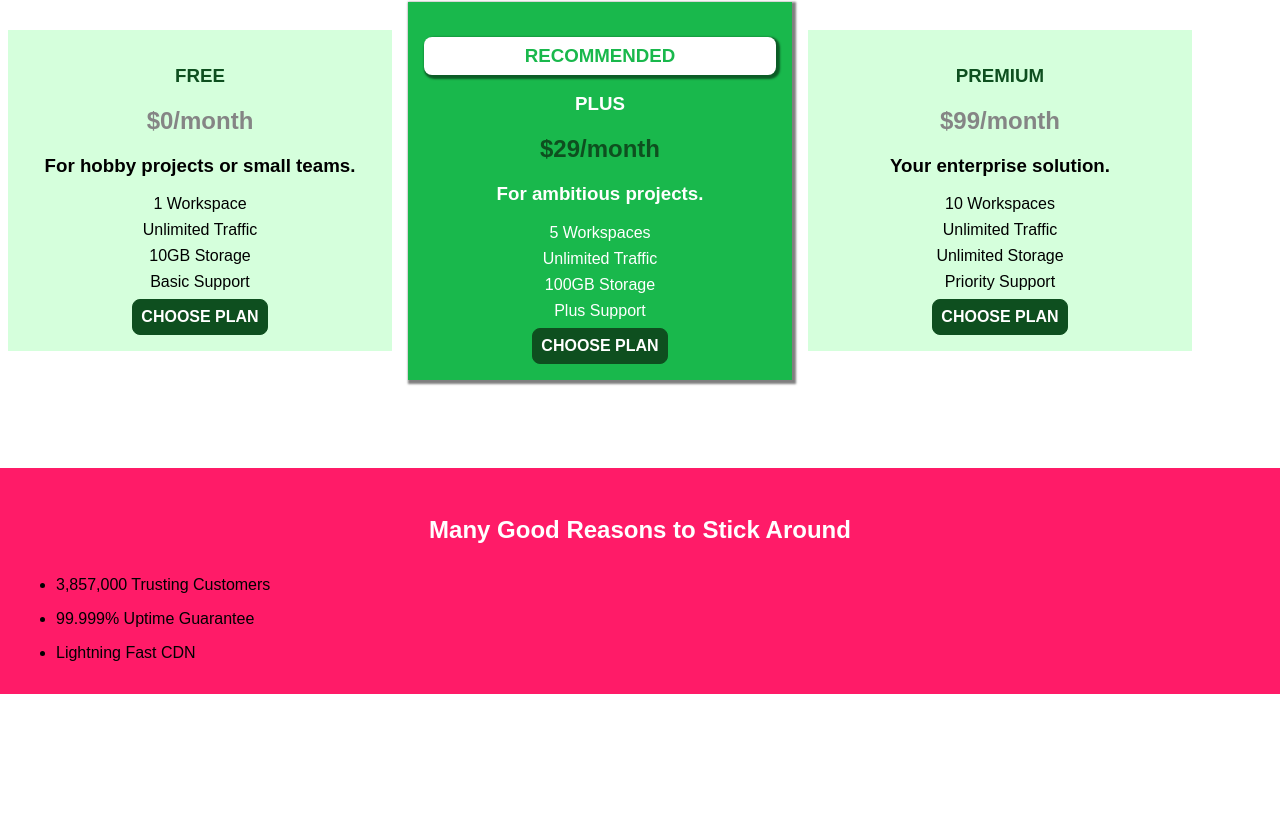
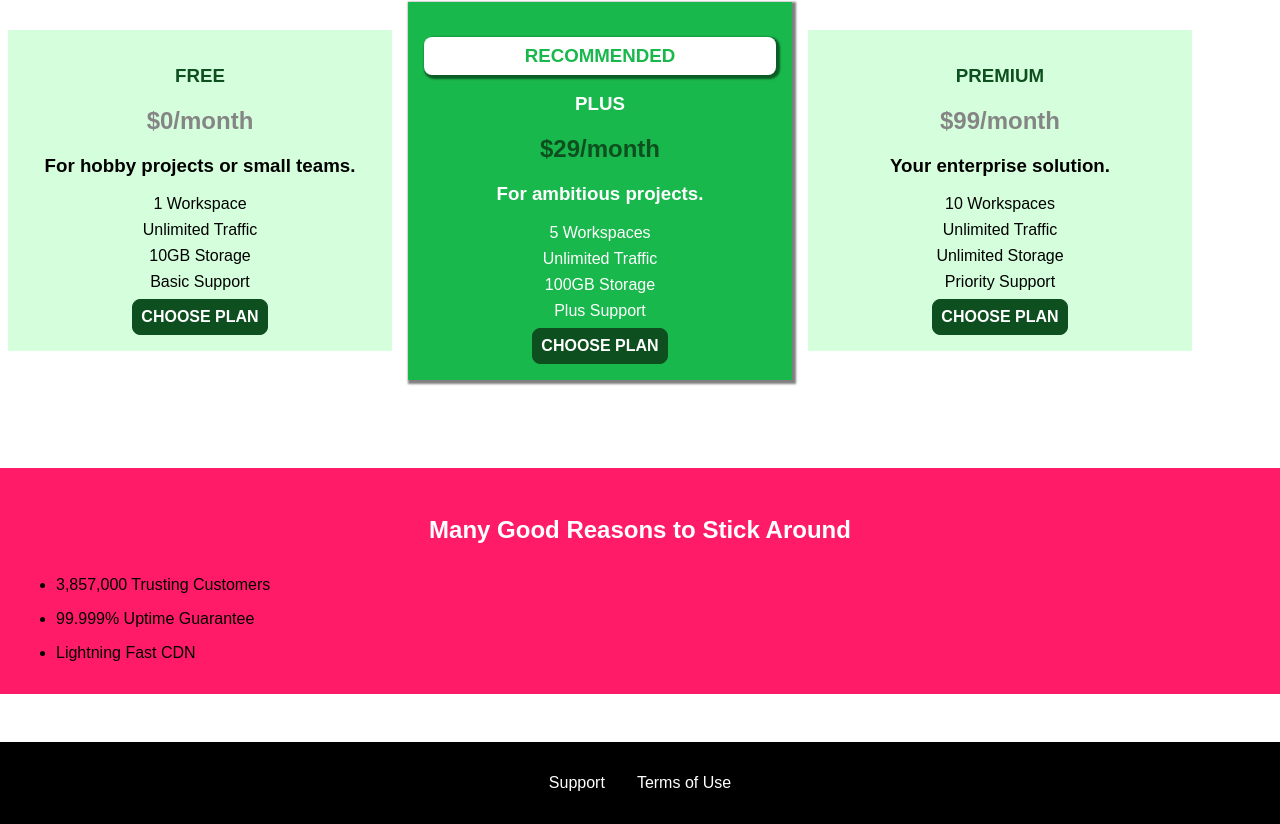
Before and after one commit to passakornsdev/angular-examination, an Angular app: page /css/home in a window 1280 px wide. Shown: the part 644-1468 px from the top of the page. Before the commit the page ends 1338 px from the top, so only its background shows below. Built offline with nearby package versions, Linux system fonts and the light colour scheme.

Commit message:
add footer

```diff
--- /dev/null
+++ b/src/app/modules/learning-css/components/footer/footer.component.css
@@ -0,0 +1,27 @@
+.main-footer {
+  background-color: black;
+  padding: 32px;
+  margin-top: 48px;
+}
+
+.main-footer__links {
+  list-style: none;
+  margin: 0;
+  padding: 0;
+  text-align: center;
+}
+
+.main-footer__link {
+  display: inline-block;
+  margin: 0 16px
+}
+
+.main-footer__link a {
+  color: white;
+  text-decoration: none;
+}
+
+.main-footer__link a:hover,
+.main-footer__link a:active {
+  color: #cccccc
+}
--- /dev/null
+++ b/src/app/modules/learning-css/components/footer/footer.component.html
@@ -0,0 +1,12 @@
+<footer class="main-footer">
+  <nav>
+    <ul class="main-footer__links">
+      <li class="main-footer__link">
+        <a href="#">Support</a>
+      </li>
+      <li class="main-footer__link">
+        <a href="#">Terms of Use</a>
+      </li>
+    </ul>
+  </nav>
+</footer>
--- /dev/null
+++ b/src/app/modules/learning-css/components/footer/footer.component.ts
@@ -0,0 +1,15 @@
+import { Component, OnInit } from '@angular/core';
+
+@Component({
+  selector: 'app-footer',
+  templateUrl: './footer.component.html',
+  styleUrls: ['./footer.component.css']
+})
+export class FooterComponent implements OnInit {
+
+  constructor() { }
+
+  ngOnInit(): void {
+  }
+
+}
--- a/src/app/modules/learning-css/components/learning-css-app/learning-css-app.component.html
+++ b/src/app/modules/learning-css/components/learning-css-app/learning-css-app.component.html
@@ -1,2 +1,3 @@
 <app-header></app-header>
 <router-outlet></router-outlet>
+<app-footer></app-footer>
--- a/src/app/modules/learning-css/learning-css.module.ts
+++ b/src/app/modules/learning-css/learning-css.module.ts
@@ -6,13 +6,15 @@ import {HomeComponent} from "./pages/home/home.component";
 import {HeaderComponent} from "./components/header/header.component";
 import {SharedModule} from "../../shared/shared.module";
 import { LearningCssAppComponent } from './components/learning-css-app/learning-css-app.component';
+import { FooterComponent } from './components/footer/footer.component';
 
 
 @NgModule({
   declarations: [
     HeaderComponent,
     HomeComponent,
-    LearningCssAppComponent
+    LearningCssAppComponent,
+    FooterComponent
   ],
   imports: [
     SharedModule,
```
Also changed, not shown: 1 other file (tests, documents, lock files or other folders).
